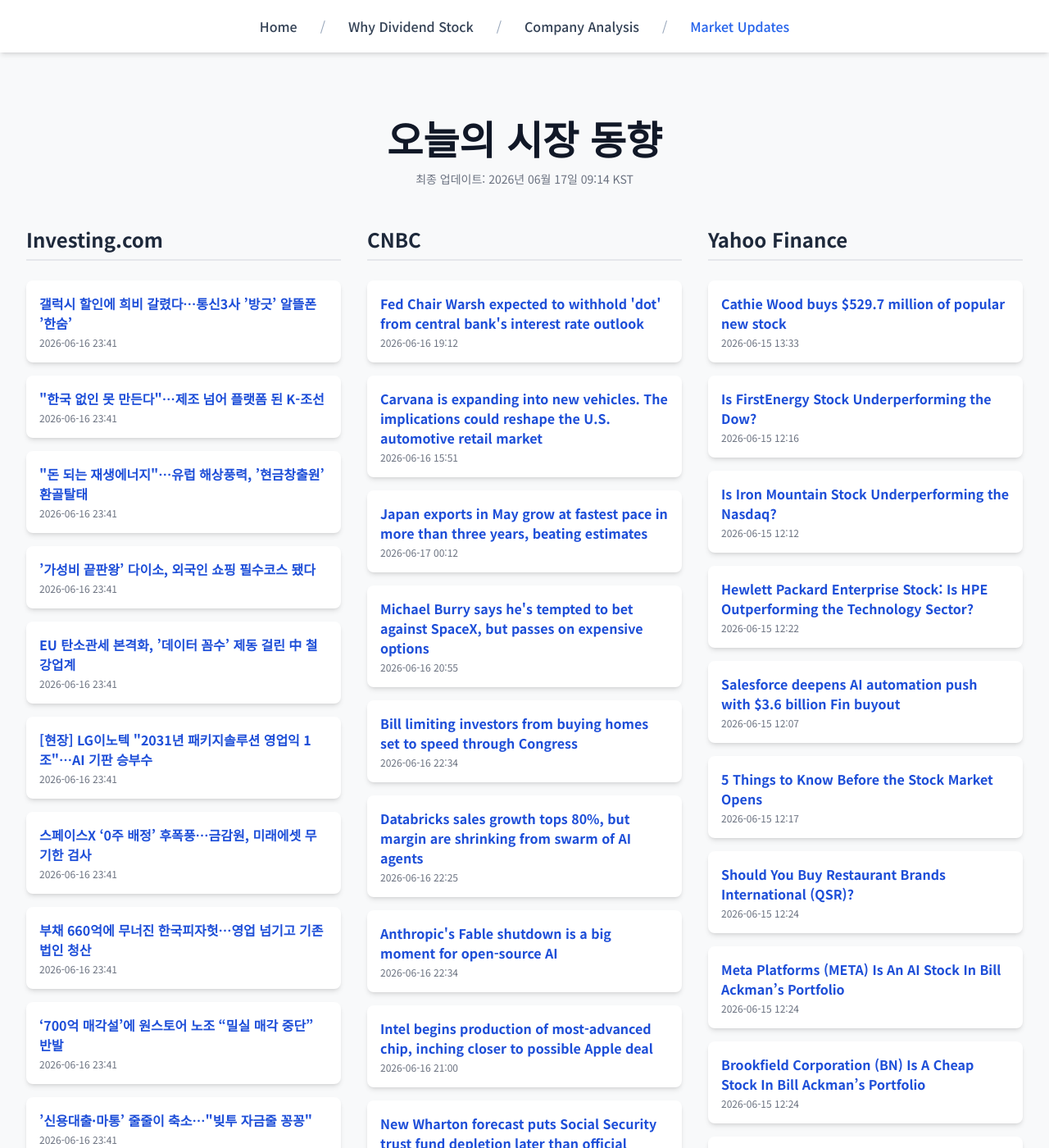
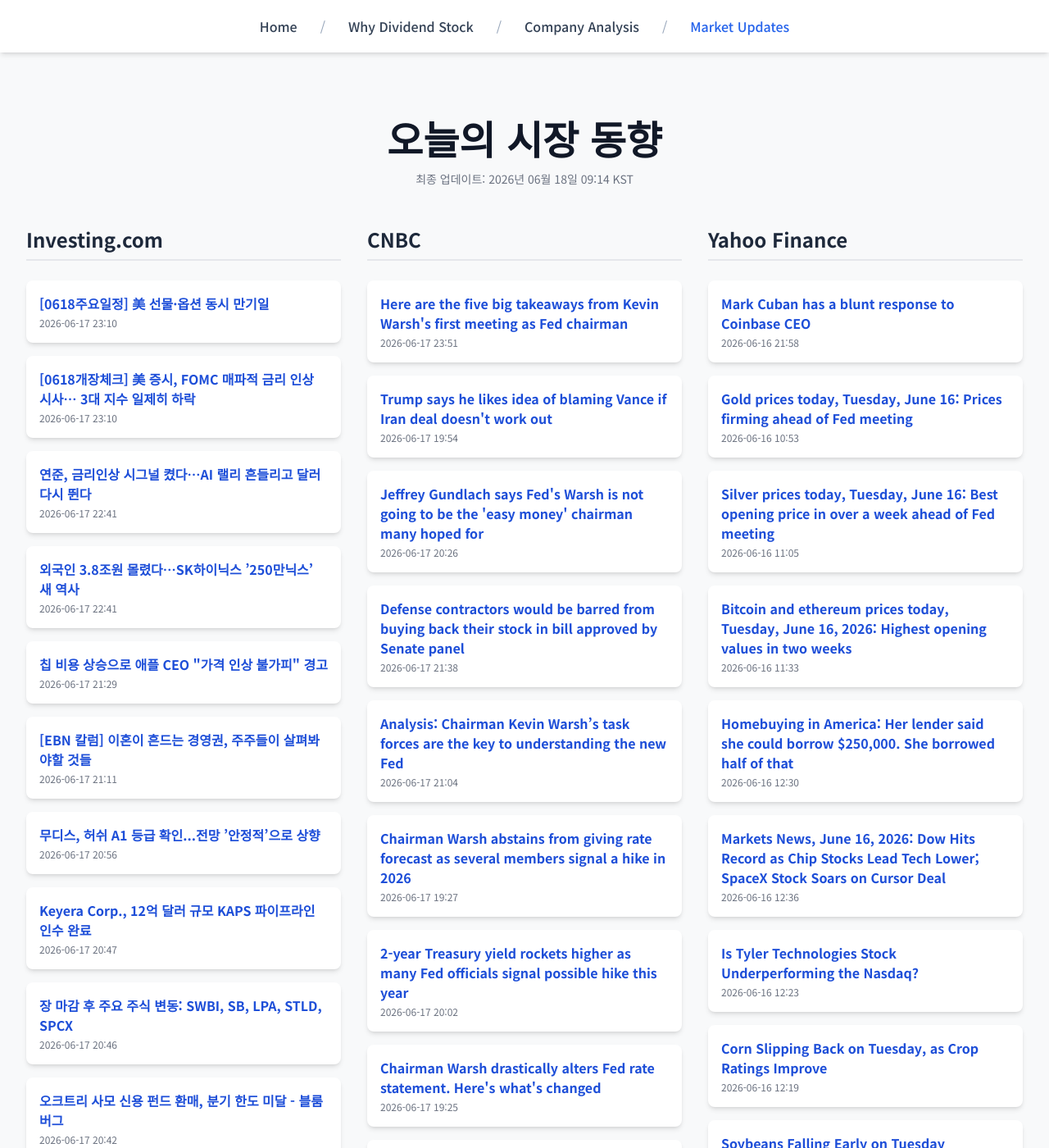
Before and after one commit to Kay-Hwang/my-company-analysis, a Jekyll site: the page built from market-updates.html, in a window 1280 px wide and 1400 px high. Shown: the whole window at 82% size. Built offline with Jekyll 4.4.1, drawn with Linux system fonts in a browser that asks for light colours; nearby versions of some CDN libraries; a script that is not in the unit is left out; some of the changed text lies outside the part shown.

Commit message:
Update daily data

```diff
--- a/_data/latest_data.json
+++ b/_data/latest_data.json
@@ -1,190 +1,190 @@
 {
-  "lastUpdated": "2026년 06월 17일 09:14 KST",
+  "lastUpdated": "2026년 06월 18일 09:14 KST",
   "news": {
     "investing": [
       {
-        "title": "갤럭시 할인에 희비 갈렸다…통신3사 ’방긋’ 알뜰폰 ’한숨’",
-        "link": "https://kr.investing.com/news/stock-market-news/article-1986830",
-        "pubDate": "2026-06-16 23:41:32",
-        "summary": "갤럭시 할인에 희비 갈렸다…통신3사 ’방긋’ 알뜰폰 ’한숨’"
+        "title": "[0618주요일정] 美 선물·옵션 동시 만기일",
+        "link": "https://kr.investing.com/news/stock-market-news/article-1988332",
+        "pubDate": "2026-06-17 23:10:10",
+        "summary": "[0618주요일정] 美 선물·옵션 동시 만기일"
       },
       {
-        "title": "\"한국 없인 못 만든다\"…제조 넘어 플랫폼 된 K-조선",
-        "link": "https://kr.investing.com/news/stock-market-news/article-1986829",
-        "pubDate": "2026-06-16 23:41:32",
-        "summary": "\"한국 없인 못 만든다\"…제조 넘어 플랫폼 된 K-조선"
+        "title": "[0618개장체크] 美 증시, FOMC 매파적 금리 인상 시사… 3대 지수 일제히 하락",
+        "link": "https://kr.investing.com/news/stock-market-news/article-1988331",
+        "pubDate": "2026-06-17 23:10:09",
+        "summary": "[0618개장체크] 美 증시, FOMC 매파적 금리 인상 시사… 3대 지수 일제히 하락"
       },
       {
-        "title": "\"돈 되는 재생에너지\"…유럽 해상풍력, ’현금창출원’ 환골탈태",
-        "link": "https://kr.investing.com/news/stock-market-news/article-1986828",
-        "pubDate": "2026-06-16 23:41:32",
-        "summary": "\"돈 되는 재생에너지\"…유럽 해상풍력, ’현금창출원’ 환골탈태"
+        "title": "﻿﻿연준, 금리인상 시그널 켰다…AI 랠리 흔들리고 달러 다시 뛴다",
+        "link": "https://kr.investing.com/news/stock-market-news/article-1988313",
+        "pubDate": "2026-06-17 22:41:21",
+        "summary": "﻿﻿연준, 금리인상 시그널 켰다…AI 랠리 흔들리고 달러 다시 뛴다"
       },
       {
-        "title": "’가성비 끝판왕’ 다이소, 외국인 쇼핑 필수코스 됐다",
-        "link": "https://kr.investing.com/news/stock-market-news/article-1986827",
-        "pubDate": "2026-06-16 23:41:31",
-        "summary": "’가성비 끝판왕’ 다이소, 외국인 쇼핑 필수코스 됐다"
+        "title": "외국인 3.8조원 몰렸다…SK하이닉스 ’250만닉스’ 새 역사",
+        "link": "https://kr.investing.com/news/stock-market-news/article-1988312",
+        "pubDate": "2026-06-17 22:41:21",
+        "summary": "외국인 3.8조원 몰렸다…SK하이닉스 ’250만닉스’ 새 역사"
       },
       {
-        "title": "EU 탄소관세 본격화, ’데이터 꼼수’ 제동 걸린 中 철강업계",
-        "link": "https://kr.investing.com/news/stock-market-news/article-1986826",
-        "pubDate": "2026-06-16 23:41:31",
-        "summary": "EU 탄소관세 본격화, ’데이터 꼼수’ 제동 걸린 中 철강업계"
+        "title": "칩 비용 상승으로 애플 CEO \"가격 인상 불가피\" 경고",
+        "link": "https://kr.investing.com/news/stock-market-news/article-1988254",
+        "pubDate": "2026-06-17 21:29:17",
+        "summary": "칩 비용 상승으로 애플 CEO \"가격 인상 불가피\" 경고"
       },
       {
-        "title": "[현장] LG이노텍 \"2031년 패키지솔루션 영업익 1조\"…AI 기판 승부수",
-        "link": "https://kr.investing.com/news/stock-market-news/article-1986825",
-        "pubDate": "2026-06-16 23:41:31",
-        "summary": "[현장] LG이노텍 \"2031년 패키지솔루션 영업익 1조\"…AI 기판 승부수"
+        "title": "[EBN 칼럼] 이혼이 흔드는 경영권, 주주들이 살펴봐야할 것들",
+        "link": "https://kr.investing.com/news/stock-market-news/article-1988236",
+        "pubDate": "2026-06-17 21:11:22",
+        "summary": "[EBN 칼럼] 이혼이 흔드는 경영권, 주주들이 살펴봐야할 것들"
       },
       {
-        "title": "스페이스X ‘0주 배정’ 후폭풍…금감원, 미래에셋 무기한 검사",
-        "link": "https://kr.investing.com/news/stock-market-news/article-1986824",
-        "pubDate": "2026-06-16 23:41:30",
-        "summary": "스페이스X ‘0주 배정’ 후폭풍…금감원, 미래에셋 무기한 검사"
+        "title": "무디스, 허쉬 A1 등급 확인...전망 ’안정적’으로 상향",
+        "link": "https://kr.investing.com/news/stock-market-news/article-93CH-1988218",
+        "pubDate": "2026-06-17 20:56:57",
+        "summary": "무디스, 허쉬 A1 등급 확인...전망 ’안정적’으로 상향"
       },
       {
-        "title": "부채 660억에 무너진 한국피자헛…영업 넘기고 기존 법인 청산",
-        "link": "https://kr.investing.com/news/stock-market-news/article-1986823",
-        "pubDate": "2026-06-16 23:41:30",
-        "summary": "부채 660억에 무너진 한국피자헛…영업 넘기고 기존 법인 청산"
+        "title": "Keyera Corp., 12억 달러 규모 KAPS 파이프라인 인수 완료",
+        "link": "https://kr.investing.com/news/stock-market-news/article-93CH-1988207",
+        "pubDate": "2026-06-17 20:47:44",
+        "summary": "Keyera Corp., 12억 달러 규모 KAPS 파이프라인 인수 완료"
       },
       {
-        "title": "‘700억 매각설’에 원스토어 노조 “밀실 매각 중단” 반발",
-        "link": "https://kr.investing.com/news/stock-market-news/article-1986822",
-        "pubDate": "2026-06-16 23:41:30",
-        "summary": "‘700억 매각설’에 원스토어 노조 “밀실 매각 중단” 반발"
+        "title": "장 마감 후 주요 주식 변동: SWBI, SB, LPA, STLD, SPCX",
+        "link": "https://kr.investing.com/news/stock-market-news/article-432SI-1988204",
+        "pubDate": "2026-06-17 20:46:02",
+        "summary": "장 마감 후 주요 주식 변동: SWBI, SB, LPA, STLD, SPCX"
       },
       {
-        "title": "’신용대출·마통’ 줄줄이 축소…\"빚투 자금줄 꽁꽁\"",
-        "link": "https://kr.investing.com/news/stock-market-news/article-1986821",
-        "pubDate": "2026-06-16 23:41:29",
-        "summary": "’신용대출·마통’ 줄줄이 축소…\"빚투 자금줄 꽁꽁\""
+        "title": "오크트리 사모 신용 펀드 환매, 분기 한도 미달 - 블룸버그",
+        "link": "https://kr.investing.com/news/stock-market-news/article-93CH-1988202",
+        "pubDate": "2026-06-17 20:42:23",
+        "summary": "오크트리 사모 신용 펀드 환매, 분기 한도 미달 - 블룸버그"
       }
     ],
     "cnbc": [
       {
-        "title": "Fed Chair Warsh expected to withhold 'dot' from central bank's interest rate outlook",
-        "link": "https://www.cnbc.com/2026/06/16/fed-chair-warsh-expected-to-withhold-dot-from-central-banks-interest-rate-outlook.html",
-        "pubDate": "Tue, 16 Jun 2026 19:12:13 GMT",
-        "summary": "The central bank's Federal Open Market Committee is set to release its quarterly update of where individual officials expect interest rates to head."
+        "title": "Here are the five big takeaways from Kevin Warsh's first meeting as Fed chairman",
+        "link": "https://www.cnbc.com/2026/06/17/here-are-the-five-big-takeaways-from-kevin-warshs-first-meeting-as-fed-chairman.html",
+        "pubDate": "Wed, 17 Jun 2026 23:51:33 GMT",
+        "summary": "The Federal Reserve and Chairman Kevin Warsh on Wednesday followed the script on interest rates closely."
       },
       {
-        "title": "Carvana is expanding into new vehicles. The implications could reshape the U.S. automotive retail market",
-        "link": "https://www.cnbc.com/2026/06/16/carvana-new-cars-dealerships.html",
-        "pubDate": "Tue, 16 Jun 2026 15:51:53 GMT",
-        "summary": "Carvana has bought seven new vehicle franchises since last year that primarily sell Stellantis' Chrysler, Dodge, Jeep and Ram brands."
+        "title": "Trump says he likes idea of blaming Vance if Iran deal doesn't work out",
+        "link": "https://www.cnbc.com/2026/06/17/trump-vance-iran-deal-nuclear-g7.html",
+        "pubDate": "Wed, 17 Jun 2026 19:54:13 GMT",
+        "summary": "President Trump at the G7 summit said the memorandum of understanding reached with Iran \"might not be the kind of document that I should be signing.\""
       },
       {
-        "title": "Japan exports in May grow at fastest pace in more than three years, beating estimates",
-        "link": "https://www.cnbc.com/2026/06/17/japan-trade-data-may-exports-imports.html",
-        "pubDate": "Wed, 17 Jun 2026 00:12:01 GMT",
-        "summary": "Japan's exports in May grew at their fastest pace since November 2022, boosted by robust demand for cars and semiconductors."
+        "title": "Jeffrey Gundlach says Fed's Warsh is not going to be the 'easy money' chairman many hoped for",
+        "link": "https://www.cnbc.com/2026/06/17/jeffrey-gundlach-says-feds-warsh-is-not-going-to-be-the-easy-money-chairman-many-hoped-for.html",
+        "pubDate": "Wed, 17 Jun 2026 20:26:56 GMT",
+        "summary": "Gundlach said Warsh's stance reduces the risk of overly accommodative monetary policy that could reignite inflation and push longer-term borrowing costs higher."
       },
       {
-        "title": "Michael Burry says he's tempted to bet against SpaceX, but passes on expensive options",
-        "link": "https://www.cnbc.com/2026/06/16/michael-burry-says-hes-tempted-to-bet-against-spacex-but-passes-on-expensive-options.html",
-        "pubDate": "Tue, 16 Jun 2026 20:55:45 GMT",
-        "summary": "Burry argued the company's market capitalization had reached levels that dwarf many established businesses and fortunes."
+        "title": "Defense contractors would be barred from buying back their stock in bill approved by Senate panel",
+        "link": "https://www.cnbc.com/2026/06/17/defense-contractors-stock-buybacks-senate-warren-trump.html",
+        "pubDate": "Wed, 17 Jun 2026 21:38:31 GMT",
+        "summary": "A bill the Senate Armed Services Committee approved would prevent defense contractors from buying back their stock without Pentagon approval."
       },
       {
-        "title": "Bill limiting investors from buying homes set to speed through Congress",
-        "link": "https://www.cnbc.com/2026/06/16/housing-bill-limiting-investors-congress.html",
-        "pubDate": "Tue, 16 Jun 2026 22:34:21 GMT",
-        "summary": "Top lawmakers reached an agreement on a key housing bill that would limit investor ownership, clearing the way for passage through both chambers of Congress."
+        "title": "Analysis: Chairman Kevin Warsh’s task forces are the key to understanding the new Fed",
+        "link": "https://www.cnbc.com/2026/06/17/kevin-warsh-fed-interest-rates-risk-analysis.html",
+        "pubDate": "Wed, 17 Jun 2026 21:04:15 GMT",
+        "summary": "The new leader of the Fed left interest rates alone but made clear how he plans to rewire the central bank."
       },
       {
-        "title": "Databricks sales growth tops 80%, but margin are shrinking from swarm of AI agents",
-        "link": "https://www.cnbc.com/2026/06/16/databricks-revenue-growth-tops-80percent-to-6point9-billion-annualized.html",
-        "pubDate": "Tue, 16 Jun 2026 22:25:28 GMT",
-        "summary": "Databricks is seeing higher growth as AI agents assist with data analysis, but all that activity is significantly increasing costs."
+        "title": "Chairman Warsh abstains from giving rate forecast as several members signal a hike in 2026",
+        "link": "https://www.cnbc.com/2026/06/17/fed-projections-call-for-a-rate-hike-in-2026-but-chairman-warsh-likely-abstained.html",
+        "pubDate": "Wed, 17 Jun 2026 19:27:43 GMT",
+        "summary": "The median projection called for the federal funds rate to end 2026 at 3.8%, a quarter percentage point above the current target range."
       },
       {
-        "title": "Anthropic's Fable shutdown is a big moment for open-source AI",
-        "link": "https://www.cnbc.com/2026/06/16/anthropics-fable-shutdown-is-a-big-moment-for-open-source-ai.html",
-        "pubDate": "Tue, 16 Jun 2026 22:34:32 GMT",
-        "summary": "Anthropic’s Fable shutdown could boost open-source AI, but many of the models gaining traction are Chinese."
+        "title": "2-year Treasury yield rockets higher as many Fed officials signal possible hike this year",
+        "link": "https://www.cnbc.com/2026/06/17/treasury-yields-investors-await-warsh-fed-decision.html",
+        "pubDate": "Wed, 17 Jun 2026 20:02:51 GMT",
+        "summary": "U.S. Treasury yields rose on Wednesday after the Fed held interest rates steady during Kevin Warsh's first policy meeting as chairman."
       },
       {
-        "title": "Intel begins production of most-advanced chip, inching closer to possible Apple deal",
-        "link": "https://www.cnbc.com/2026/06/16/intel-begins-production-of-18a-p-inches-closer-to-possible-apple-deal.html",
-        "pubDate": "Tue, 16 Jun 2026 21:00:02 GMT",
-        "summary": "Intel is entering production of 18A-P, its most-advanced chip node that could be the target of a coming deal with Apple"
+        "title": "Chairman Warsh drastically alters Fed rate statement. Here's what's changed",
+        "link": "https://www.cnbc.com/2026/06/17/june-fed-meeting-redline.html",
+        "pubDate": "Wed, 17 Jun 2026 19:25:18 GMT",
+        "summary": "This is a comparison of Wednesday's Federal Open Market Committee statement with the one issued after the Fed's previous policymaking meeting in April."
       },
       {
-        "title": "New Wharton forecast puts Social Security trust fund depletion later than official projections",
-        "link": "https://www.cnbc.com/2026/06/16/social-security-trust-funds-wharton-analysis.html",
-        "pubDate": "Tue, 16 Jun 2026 16:33:40 GMT",
-        "summary": "Social Security's retirement trust fund may dry up in February 2033, according to a new report from the Penn Wharton Budget Model shared exclusively with CNBC."
+        "title": "JetBlue to reduce Newark, LaGuardia footprint as it forges ahead in Fort Lauderdale",
+        "link": "https://www.cnbc.com/2026/06/17/jetblue-to-reduce-newark-laguardia-footprint-as-it-expands-in-florida.html",
+        "pubDate": "Wed, 17 Jun 2026 21:20:34 GMT",
+        "summary": "JetBlue is planning to cut some employee bases at Newark Liberty International Airport in New Jersey and tech bases at New York's LaGuardia Airport."
       },
       {
-        "title": "'Godfather' of options sees SpaceX surpassing Nvidia, Tesla as early trades come in",
-        "link": "https://www.cnbc.com/2026/06/16/godfather-of-options-sees-spacex-surpassing-nvidia-tesla-as-early-trades-come-in.html",
-        "pubDate": "Tue, 16 Jun 2026 14:31:44 GMT",
-        "summary": "SpaceX options are officially listed, and they're off to the races."
+        "title": "CME CEO Terrence Duffy says the exchange operator will sue CFTC over perpetual futures",
+        "link": "https://www.cnbc.com/2026/06/17/cme-ceo-terrence-duffy-says-the-exchange-operator-will-sue-cftc-over-perpetual-futures.html",
+        "pubDate": "Wed, 17 Jun 2026 23:21:48 GMT",
+        "summary": "Outgoing CME CEO Terrence Duffy said that the exchange operator will sue the CFTC over the agency’s decision to approve perpetual futures."
       }
     ],
     "yahoo": [
       {
-        "title": "Cathie Wood buys $529.7 million of popular new stock",
-        "link": "https://finance.yahoo.com/markets/stocks/articles/cathie-wood-buys-529-7-133300502.html",
-        "pubDate": "2026-06-15T13:33:00Z",
-        "summary": "Cathie Wood buys $529.7 million of popular new stock"
+        "title": "Mark Cuban has a blunt response to Coinbase CEO",
+        "link": "https://finance.yahoo.com/markets/crypto/articles/mark-cuban-blunt-response-coinbase-215801475.html",
+        "pubDate": "2026-06-16T21:58:01Z",
+        "summary": "Mark Cuban has a blunt response to Coinbase CEO"
       },
       {
-        "title": "Is FirstEnergy Stock Underperforming the Dow?",
-        "link": "https://finance.yahoo.com/markets/stocks/articles/firstenergy-stock-underperforming-dow-121616169.html",
-        "pubDate": "2026-06-15T12:16:16Z",
-        "summary": "Is FirstEnergy Stock Underperforming the Dow?"
+        "title": "Gold prices today, Tuesday, June 16: Prices firming ahead of Fed meeting",
+        "link": "https://finance.yahoo.com/personal-finance/investing/article/gold-prices-today-tuesday-june-16-prices-firming-ahead-of-fed-meeting-105335448.html",
+        "pubDate": "2026-06-16T10:53:35Z",
+        "summary": "Gold prices today, Tuesday, June 16: Prices firming ahead of Fed meeting"
       },
       {
-        "title": "Is Iron Mountain Stock Underperforming the Nasdaq?",
-        "link": "https://finance.yahoo.com/markets/stocks/articles/iron-mountain-stock-underperforming-nasdaq-121218171.html",
-        "pubDate": "2026-06-15T12:12:18Z",
-        "summary": "Is Iron Mountain Stock Underperforming the Nasdaq?"
+        "title": "Silver prices today, Tuesday, June 16: Best opening price in over a week ahead of Fed meeting",
+        "link": "https://finance.yahoo.com/personal-finance/investing/article/silver-prices-today-tuesday-june-16-best-opening-price-in-over-a-week-ahead-of-fed-meeting-110523343.html",
+        "pubDate": "2026-06-16T11:05:23Z",
+        "summary": "Silver prices today, Tuesday, June 16: Best opening price in over a week ahead of Fed meeting"
       },
       {
-        "title": "Hewlett Packard Enterprise Stock: Is HPE Outperforming the Technology Sector?",
-        "link": "https://finance.yahoo.com/markets/stocks/articles/hewlett-packard-enterprise-stock-hpe-122222882.html",
-        "pubDate": "2026-06-15T12:22:22Z",
-        "summary": "Hewlett Packard Enterprise Stock: Is HPE Outperforming the Technology Sector?"
+        "title": "Bitcoin and ethereum prices today, Tuesday, June 16, 2026: Highest opening values in two weeks",
+        "link": "https://finance.yahoo.com/personal-finance/investing/article/bitcoin-and-ethereum-prices-today-tuesday-june-16-2026-highest-opening-values-in-two-weeks-113313567.html",
+        "pubDate": "2026-06-16T11:33:13Z",
+        "summary": "Bitcoin and ethereum prices today, Tuesday, June 16, 2026: Highest opening values in two weeks"
       },
       {
-        "title": "Salesforce deepens AI automation push with $3.6 billion Fin buyout",
-        "link": "https://finance.yahoo.com/sectors/technology/articles/salesforce-buy-ai-agent-platform-120736363.html",
-        "pubDate": "2026-06-15T12:07:36Z",
-        "summary": "Salesforce deepens AI automation push with $3.6 billion Fin buyout"
+        "title": "Homebuying in America: Her lender said she could borrow $250,000. She borrowed half of that",
+        "link": "https://finance.yahoo.com/real-estate/articles/homebuying-america-her-lender-said-123000633.html",
+        "pubDate": "2026-06-16T12:30:00Z",
+        "summary": "Homebuying in America: Her lender said she could borrow $250,000. She borrowed half of that"
       },
       {
-        "title": "5 Things to Know Before the Stock Market Opens",
-        "link": "https://finance.yahoo.com/markets/stocks/articles/5-things-know-stock-market-121755768.html",
-        "pubDate": "2026-06-15T12:17:55Z",
-        "summary": "5 Things to Know Before the Stock Market Opens"
+        "title": "Markets News, June 16, 2026: Dow Hits Record as Chip Stocks Lead Tech Lower; SpaceX Stock Soars on Cursor Deal",
+        "link": "https://finance.yahoo.com/markets/stocks/articles/markets-news-june-16-2026-123625218.html",
+        "pubDate": "2026-06-16T12:36:25Z",
+        "summary": "Markets News, June 16, 2026: Dow Hits Record as Chip Stocks Lead Tech Lower; SpaceX Stock Soars on Cursor Deal"
       },
       {
-        "title": "Should You Buy Restaurant Brands International (QSR)?",
-        "link": "https://finance.yahoo.com/markets/stocks/articles/buy-restaurant-brands-international-qsr-122438848.html",
-        "pubDate": "2026-06-15T12:24:38Z",
-        "summary": "Should You Buy Restaurant Brands International (QSR)?"
+        "title": "Is Tyler Technologies Stock Underperforming the Nasdaq?",
+        "link": "https://finance.yahoo.com/markets/stocks/articles/tyler-technologies-stock-underperforming-nasdaq-122307417.html",
+        "pubDate": "2026-06-16T12:23:07Z",
+        "summary": "Is Tyler Technologies Stock Underperforming the Nasdaq?"
       },
       {
-        "title": "Meta Platforms (META) Is An AI Stock In Bill Ackman’s Portfolio",
-        "link": "https://finance.yahoo.com/markets/stocks/articles/meta-platforms-meta-ai-stock-122432420.html",
-        "pubDate": "2026-06-15T12:24:32Z",
-        "summary": "Meta Platforms (META) Is An AI Stock In Bill Ackman’s Portfolio"
+        "title": "Corn Slipping Back on Tuesday, as Crop Ratings Improve",
+        "link": "https://finance.yahoo.com/markets/commodities/articles/corn-slipping-back-tuesday-crop-121922060.html",
+        "pubDate": "2026-06-16T12:19:22Z",
+        "summary": "Corn Slipping Back on Tuesday, as Crop Ratings Improve"
       },
       {
-        "title": "Brookfield Corporation (BN) Is A Cheap Stock In Bill Ackman’s Portfolio",
-        "link": "https://finance.yahoo.com/markets/stocks/articles/brookfield-corporation-bn-cheap-stock-122442445.html",
-        "pubDate": "2026-06-15T12:24:42Z",
-        "summary": "Brookfield Corporation (BN) Is A Cheap Stock In Bill Ackman’s Portfolio"
+        "title": "Soybeans Falling Early on Tuesday",
+        "link": "https://finance.yahoo.com/markets/commodities/articles/soybeans-falling-early-tuesday-121922508.html",
+        "pubDate": "2026-06-16T12:19:22Z",
+        "summary": "Soybeans Falling Early on Tuesday"
       },
       {
-        "title": "Should You Buy Howard Hughes Holdings Inc. (HHH)?",
-        "link": "https://finance.yahoo.com/markets/stocks/articles/buy-howard-hughes-holdings-inc-122457106.html",
-        "pubDate": "2026-06-15T12:24:57Z",
-        "summary": "Should You Buy Howard Hughes Holdings Inc. (HHH)?"
+        "title": "AI optical parts maker Zhongji Innolight eyes up to $7 billion Hong Kong listing, source says",
+        "link": "https://finance.yahoo.com/markets/stocks/articles/ai-optical-parts-maker-zhongji-120907408.html",
+        "pubDate": "2026-06-16T12:09:07Z",
+        "summary": "AI optical parts maker Zhongji Innolight eyes up to $7 billion Hong Kong listing, source says"
       }
     ]
   }
```
